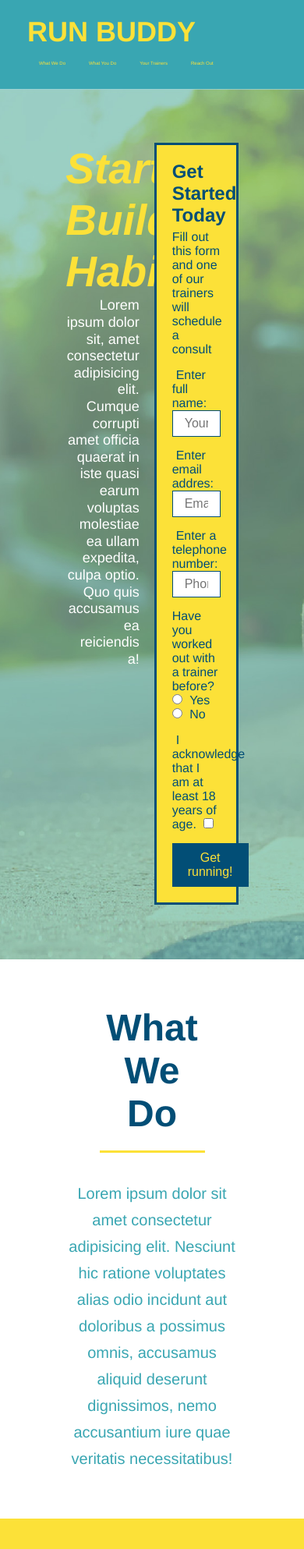
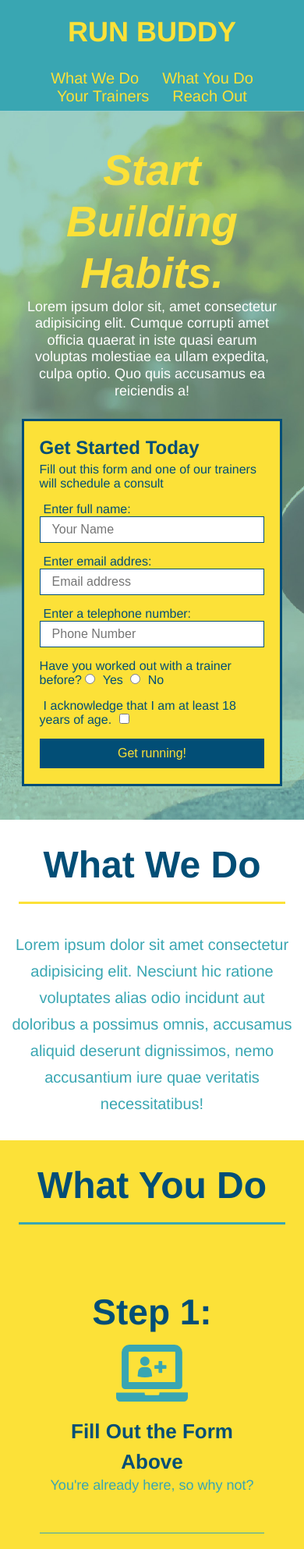
Before and after one commit to courtlb/run-buddy, a plain HTML site: page index.html in a window 390 px wide. Shown: the top 1986 px of the page at 78% size. Drawn offline with Linux system fonts and the light colour scheme.

Commit message:
finished media queries

```diff
--- a/assets/css/style.css
+++ b/assets/css/style.css
@@ -351,15 +351,106 @@ section {
 
 /* MEDIA QUERY FOR SMALLER DESKTOP SCREENS AND SMALLER */
 @media screen and (max-width: 980px) {
+    header {
+        padding-bottom: 0;
+        justify-content: center;
+    }
 
+    header h1 {
+        width: 100%;
+        text-align: center;
+    }
+
+    header nav ul {
+        margin-top: 20px;
+        width: 100%;
+        justify-content: center;
+    }
+
+    header nav ul li a {
+        font-size: 20px;
+    }
+
+    footer h2,
+    footer div {
+        text-align: center;
+        width: 100%;
+    }
+
+    .hero-cta,
+    .hero-form {
+        width: 100%;
+    }
+
+    .hero-cta {
+        text-align: center;
+    }
+
+    .section-title {
+        width: 80%;
+    }
+
+    .trainer {
+        flex: 0 70%;
+    }
+
+    .contact-info iframe {
+        flex: 1 100%;
+    }
   }
 
   /* MEDIA QUERY FOR TABLETS AND SMALLER */
   @media screen and (max-width: 768px) {
+    section {
+        padding: 30px 15px;
+    }
 
+    .step h3 {
+        flex: 1 100%;
+        text-align: center;
+    }
+
+    .step-info {
+        flex: 2 100%;
+        text-align: center;
+        justify-content: center;
+    }
+
+    .step-img {
+        flex: 0 32%;
+        margin-right: 0;
+        margin-top: 15px;
+        margin-bottom: 15px;
+    }
+
+    .step-text {
+        flex: 100%
+    }
   }
 
   /* MEDIA QUERY FOR MOBILE PHONES AND SMALLER */
   @media screen and (max-width: 575px) {
+    .hero-form button {
+        width: 100%;
+    }
 
+    .section-title {
+        width: 95%;
+    }
+
+    .intro p {
+        width: 100%;
+    }
+
+    .trainer {
+        flex: 0 100%;
+    }
+
+    .contact-info > * {
+        flex: 0 100%;
+    }
+
+    .contact-form {
+        order: 3;
+    }
   }
```
